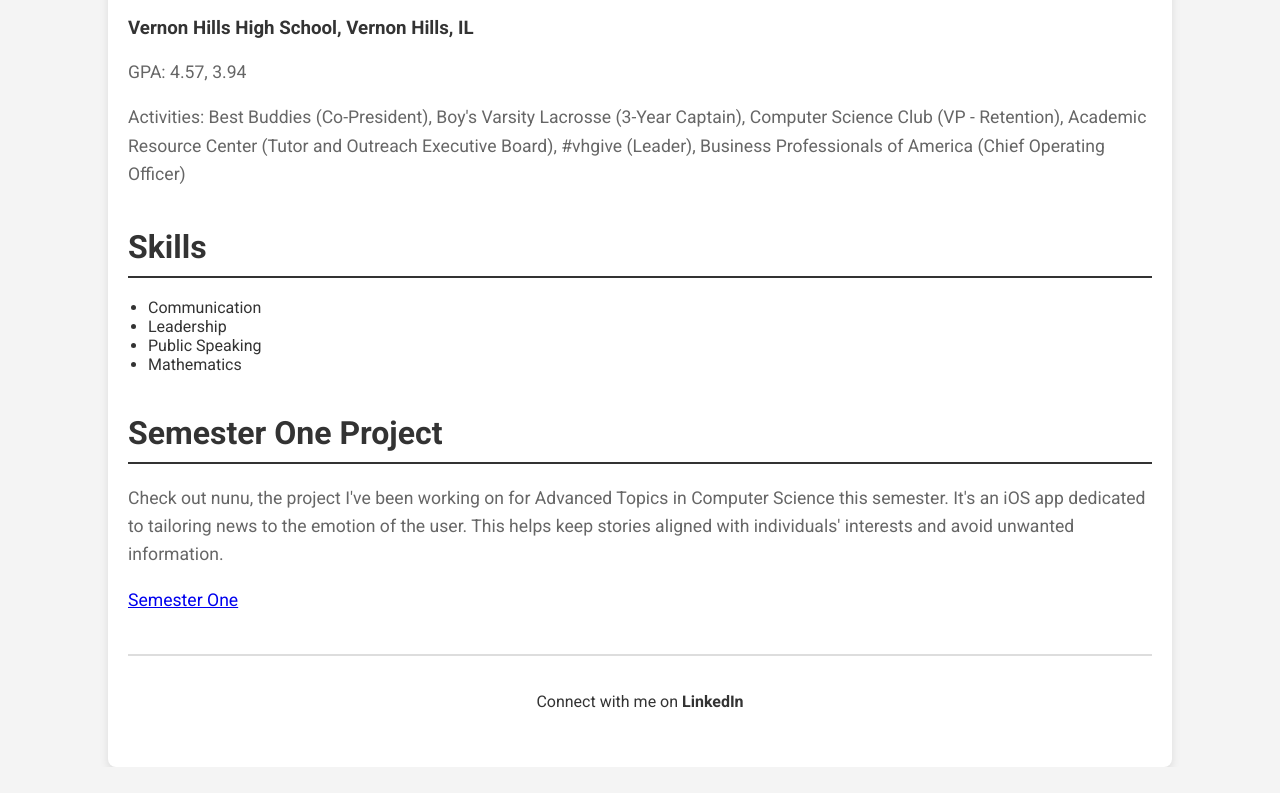
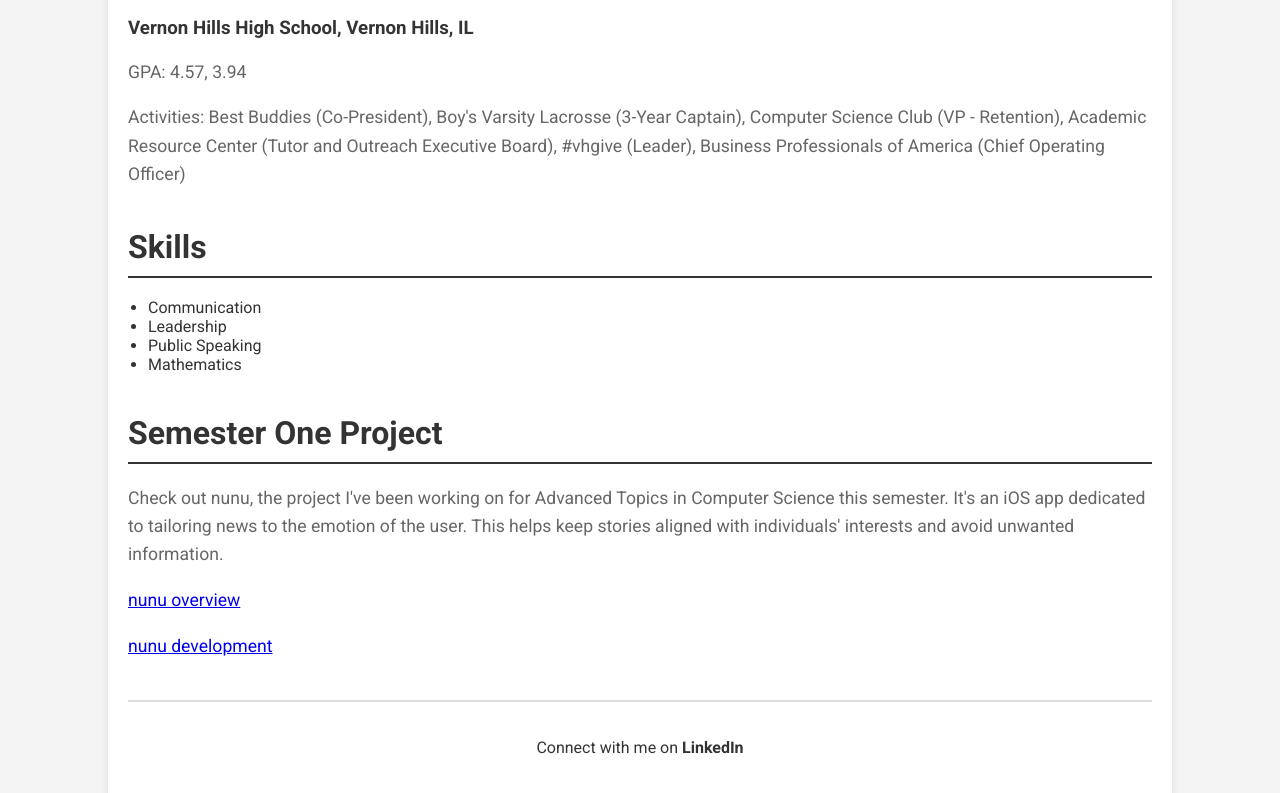
Before and after one commit to riley-mitchell/riley-mitchell.github.io, a plain HTML site: page index.html in a window 1280 px wide. Shown: the part 984-1777 px from the top of the page. Before the commit the page ends 1751 px from the top, so only its background shows below. Drawn offline with Linux system fonts and the light colour scheme.

Commit message:
Update index.html
Add two pages

```diff
--- a/index.html
+++ b/index.html
@@ -125,7 +125,8 @@
             <div class="section">
                 <h2>Semester One Project</h2>
                 <p>Check out nunu, the project I've been working on for Advanced Topics in Computer Science this semester. It's an iOS app dedicated to tailoring news to the emotion of the user. This helps keep stories aligned with individuals' interests and avoid unwanted information.</p>
-                <p><a href="projects.html" target="_blank">Semester One</a></p>
+                <p><a href="overview.html" target="_blank">nunu overview</a></p>
+                <p><a href="development.html" target="_blank">nunu development</a></p>
             </div>
         </div>
 
```
